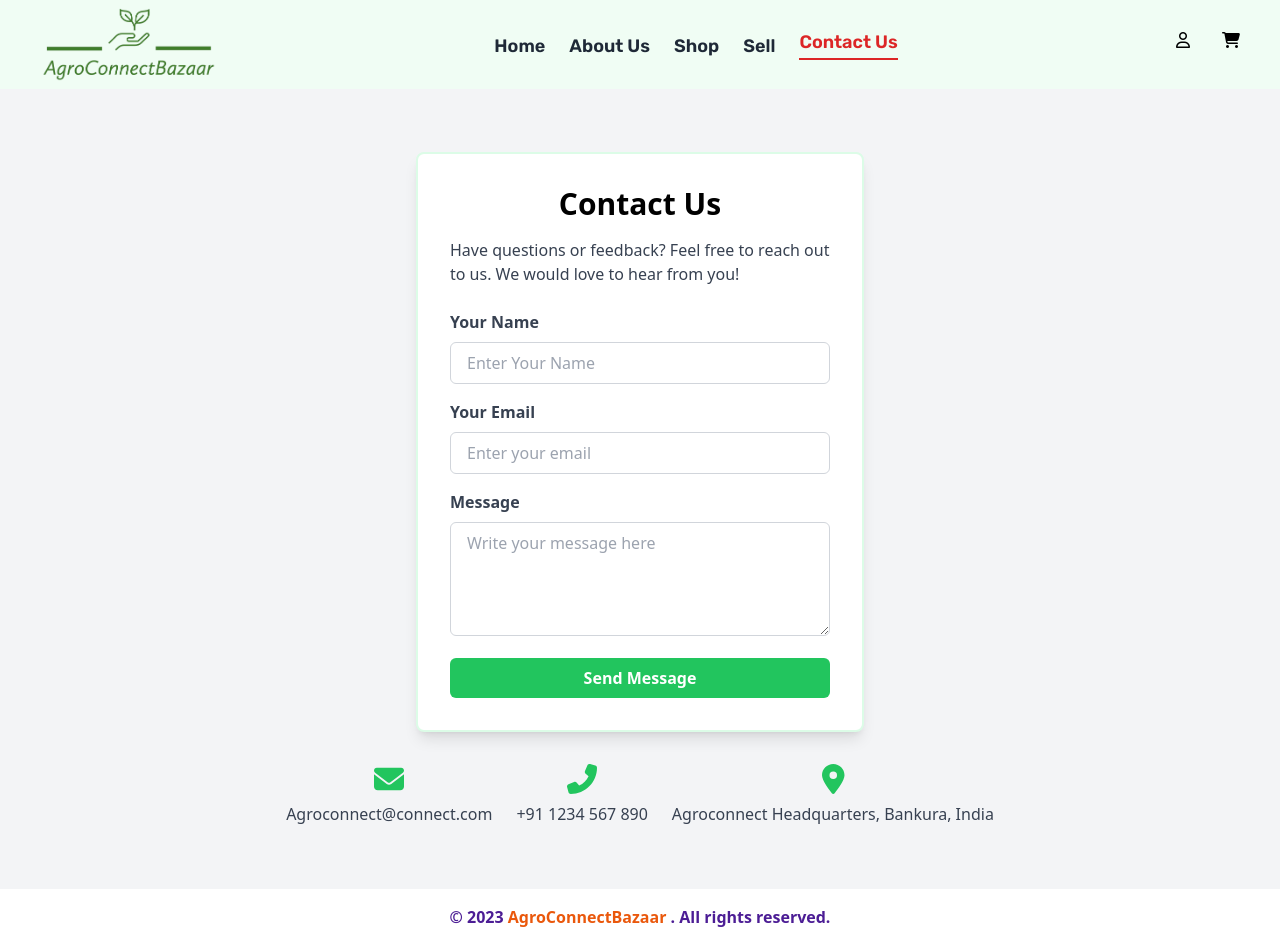
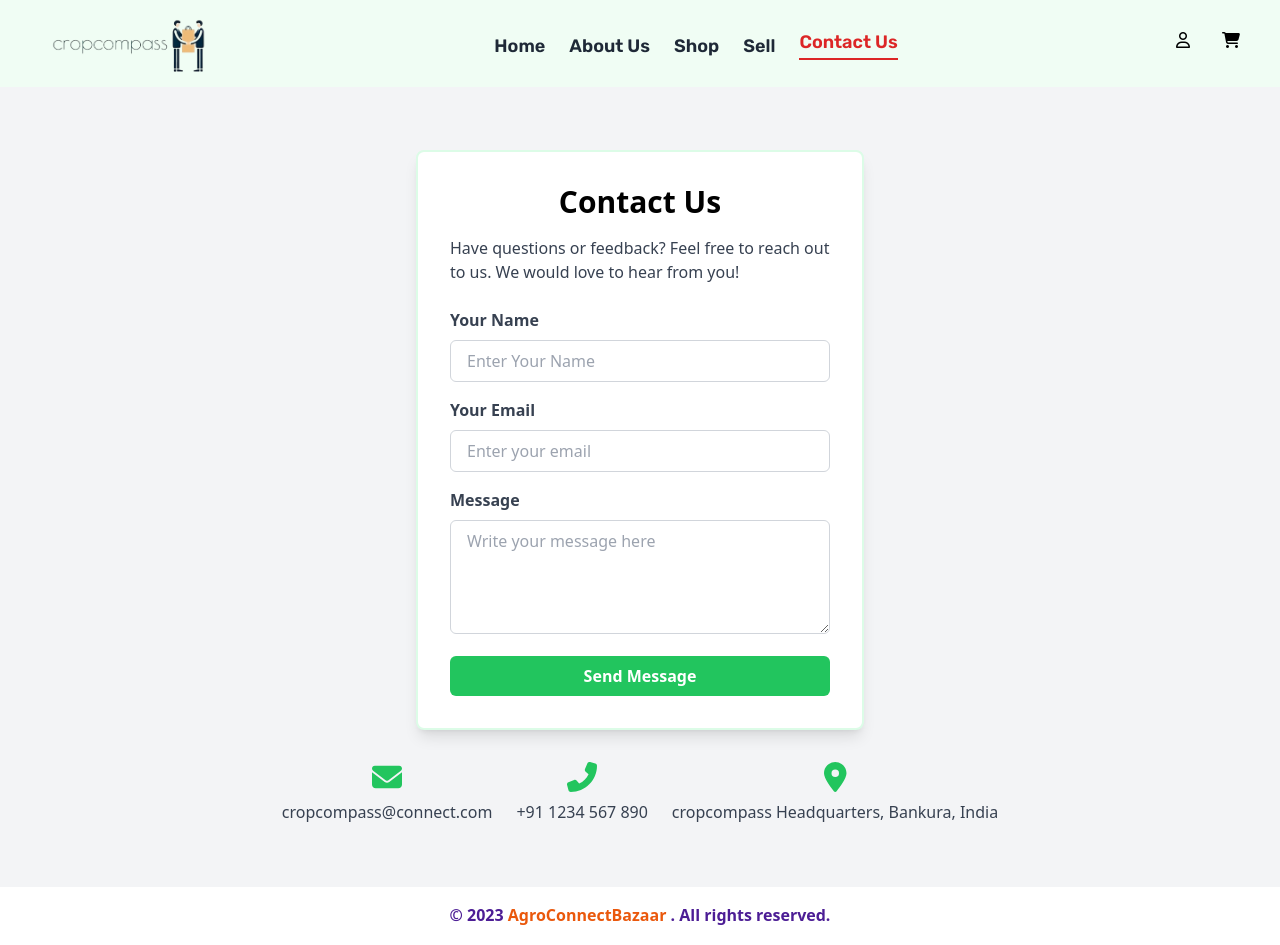
Before and after one commit to subhadip-kundu/CropCompass-farmersOwnEcommerce, a React (Vite) app: page /contact-us in a window 1280 px wide. Built offline with nearby package versions, Linux system fonts and the light colour scheme.

Commit message:
Logo updated

```diff
--- a/index.html
+++ b/index.html
@@ -5,7 +5,7 @@
   <meta charset="UTF-8" />
   <link rel="icon" type="image/svg+xml" href="./fabIcon.png" />
   <meta name="viewport" content="width=device-width, initial-scale=1.0" />
-  <title>AgroConnectBazaar - An agro product trading platform </title>
+  <title>cropcompass - An agro product trading platform </title>
 
   <!-- Font awsome cdn -->
   <link rel="stylesheet" href="https://cdnjs.cloudflare.com/ajax/libs/font-awesome/6.5.0/css/all.min.css"
--- a/src/Components/Contactsomponent/Contact.jsx
+++ b/src/Components/Contactsomponent/Contact.jsx
@@ -27,7 +27,7 @@ function Contact() {
       <div className="mt-8 flex justify-center items-center space-x-6">
         <div className='flex flex-col justify-center items-center'>
           <FontAwesomeIcon icon={faEnvelope} className="text-green-500 text-3xl" />
-          <a href="mailto:Agroconnect@connect.com"><p className="text-gray-700 mt-2">Agroconnect@connect.com</p></a>
+          <a href="mailto:cropcompass@connect.com"><p className="text-gray-700 mt-2">cropcompass@connect.com</p></a>
         </div>
         <div className='flex flex-col justify-center items-center'>
           <FontAwesomeIcon icon={faPhoneAlt} className="text-green-500 text-3xl" />
@@ -35,7 +35,7 @@ function Contact() {
         </div>
         <div className='flex flex-col justify-center items-center'>
           <FontAwesomeIcon icon={faMapMarkerAlt} className="text-green-500 text-3xl" />
-          <p className="text-gray-700 mt-2">Agroconnect Headquarters, Bankura, India</p>
+          <p className="text-gray-700 mt-2">cropcompass Headquarters, Bankura, India</p>
         </div>
       </div>
     </div>
--- a/src/Components/HomeComponent/Footer/Footer.jsx
+++ b/src/Components/HomeComponent/Footer/Footer.jsx
@@ -36,7 +36,7 @@ function Footer() {
                     <h2 className="text-xl font-bold mb-4 hover:text-cyan-600">Contact Us</h2>
                     <p className="text-violet-900 font-semibold mb-2">123 Main Street</p>
                     <p className="text-violet-900 font-semibold mb-2">Bankura, West Bengal 722207</p>
-                    <p className="text-violet-900 font-semibold mb-2">Email: SS@agroconnectbazaar.com</p>
+                    <p className="text-violet-900 font-semibold mb-2">Email: SS@cropcompass.com</p>
                     <p className="text-violet-900 font-semibold">Phone: (+91) 1234567890</p>
                 </div>
 
--- a/src/Components/HomeComponent/Navbar/Navbar.jsx
+++ b/src/Components/HomeComponent/Navbar/Navbar.jsx
@@ -1,5 +1,5 @@
 import React, { useState, useEffect, useRef } from 'react';
-import companyLogo from '../../../assets/AgroConnectBazaar.png';
+import companyLogo from '../../../assets/cropcompass.png';
 import { NavLink, useNavigate } from 'react-router-dom';
 import DropdownIfLoggedIn from './DropdownIfLoggedIn';
 import DropdownIfLoggedOut from './DropdownIfLoggedOut';
```
Also changed, not shown: src/assets/AgroConnectBazaar.png (deleted), src/assets/cropcompass.png (added).
